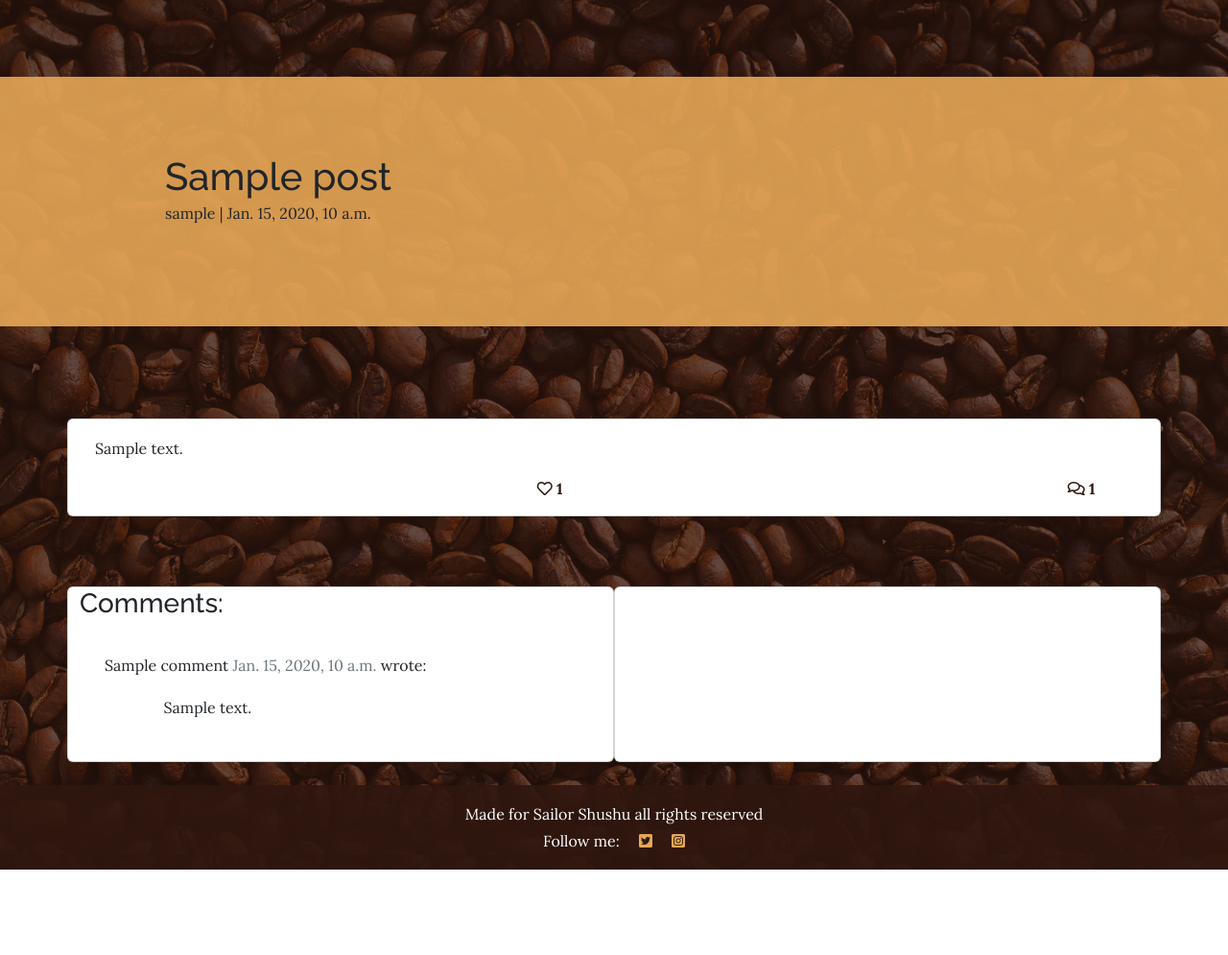
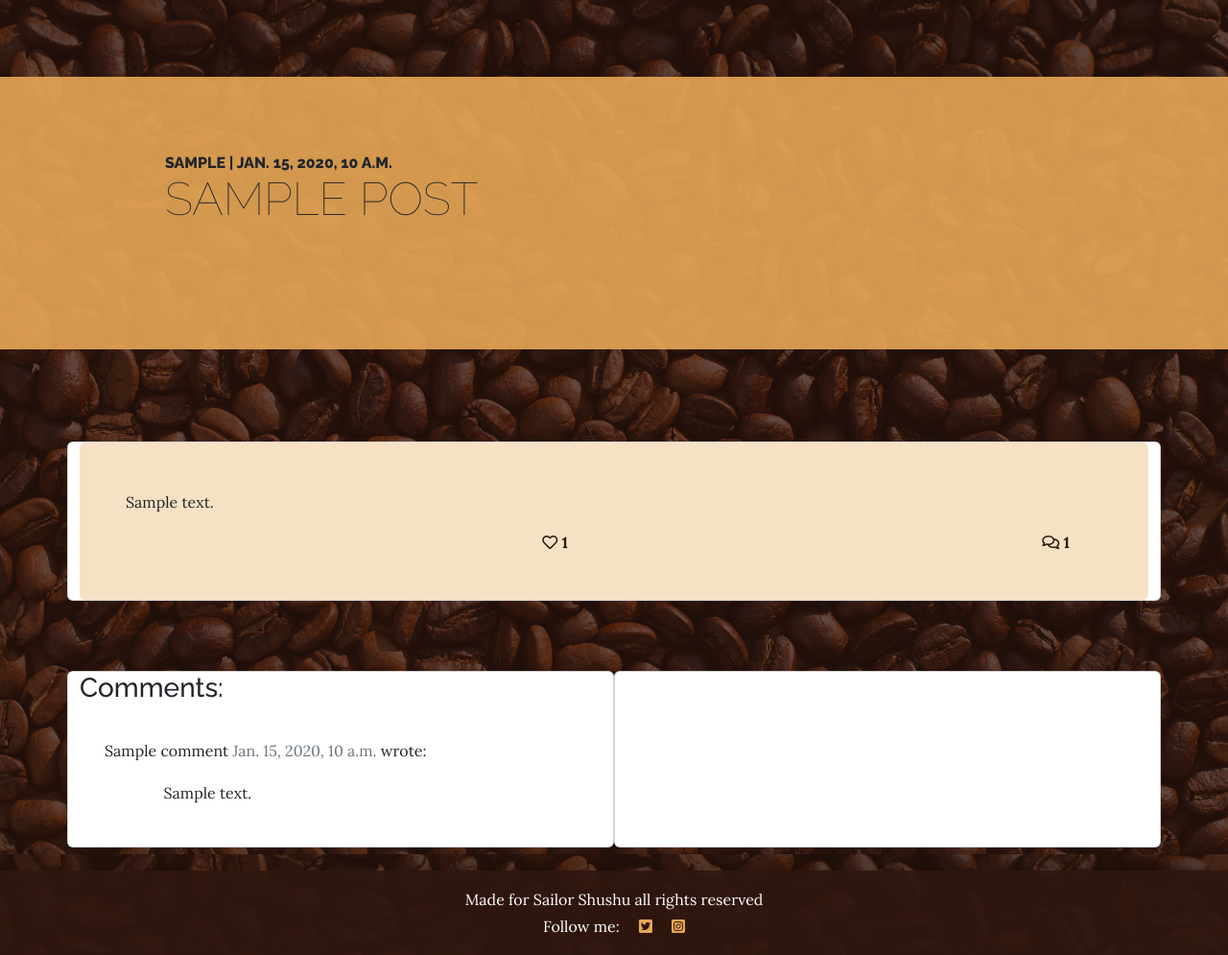
Before and after one commit to aslavinska/project4, a Django app: a page that uses templates/base.html in a window 1280 px wide. Shown: the part 86-1081 px from the top of the page at 96% size. Before the commit the page ends 992 px from the top, so only its background shows below. Run offline with Django 3.2, Linux system fonts and the light colour scheme; tables that the repository leaves empty hold one stand-in row (values such as "Sample post"); some libraries are stand-ins or nearby versions.

Commit message:
Fixing styling on post detail page

```diff
--- a/templates/base.html
+++ b/templates/base.html
@@ -10,16 +10,16 @@
         <meta name="description" content="" />
         <meta name="author" content="" />
         <title>SailorShushu Art</title>
-
-
         <link rel="icon" type="image/png" sizes="32x32" href= "{% static 'assets/favicon-32x32.png' %}">
         <link rel="icon" type="image/png" sizes="16x16" href= "{% static 'assets/favicon-16x16.png' %}">
+        <link rel="icon" type="image/x-icon" href="{% static 'assets/favicon.png' %}" />
 
 
         <link rel="stylesheet" href="https://cdnjs.cloudflare.com/ajax/libs/font-awesome/5.15.3/css/all.min.css">
         <!-- Google fonts-->
         <link href="https://fonts.googleapis.com/css?family=Raleway:100,100i,200,200i,300,300i,400,400i,500,500i,600,600i,700,700i,800,800i,900,900i" rel="stylesheet" />
         <link href="https://fonts.googleapis.com/css?family=Lora:400,400i,700,700i" rel="stylesheet" />
+
         <!-- Core theme CSS (includes Bootstrap)-->
 
         <link rel="stylesheet" href="{% static 'css/style.css' %}">
@@ -100,7 +100,7 @@
         setTimeout(function () {
             let messages = document.getElementById('msg');
             let alert = new bootstrap.Alert(messages);
-            alert.messages;
+           // alert.messages;
         }, 2500);
     </script>
 </body>
--- a/templates/post_detail.html
+++ b/templates/post_detail.html
@@ -4,12 +4,14 @@
     <div class="masthead">
         <div class="container col-xl-9 mx-auto">
             <div class="row g-0">
-                <div class="card-body">
+
+                    <h2 class="section-heading mb-4">
                         <!-- Post title goes in these h1 tags -->
-                    <h1 class="card-title">{{ post.title }}</h1>
-                    <!-- Post author goes before the | the post's created date goes after -->
-                    <p class="card-subtitle">{{ post.author }} | {{ post.created_on }}</p>
-                </div>
+                        <span class="section-heading-upper">{{ post.author }} | {{ post.created_on }}</span>
+                        <!-- Post author goes before the | the pt's created date goes after -->
+                        <span class="section-heading-lower">{{ post.title }}</span>
+                    </h2>
+
                     <div class="image-container">
                         <!-- The featured image URL goes in the src at tribute -->
                         {% if "placeholder" in post.featured_image.url %}
@@ -17,7 +19,9 @@
                         {% else %}
                         <img src=" {{ post.featured_image.url }}" width="100%">
                         {% endif %}
+
                     </div>
+
             </div>
         </div>
     </div>
@@ -25,7 +29,8 @@
 <div class="container mx-auto">
     <div class="row">
         <div class="col card mb-4  mt-3 left mx-auto top">
-            <div class="card-body">
+            <div class="bg-faded rounded p-5">
+
                 <!-- The post content goes inside the card-text. -->
                 <!-- Use the | safe filter inside the template tags -->
                 <p class="card-text ">
@@ -59,6 +64,7 @@
                         {% endwith %}
                     </div>
                 </div>
+
         </div>
         </div>
     </div>
```
Lines whose indentation alone changed are shown as unchanged.
